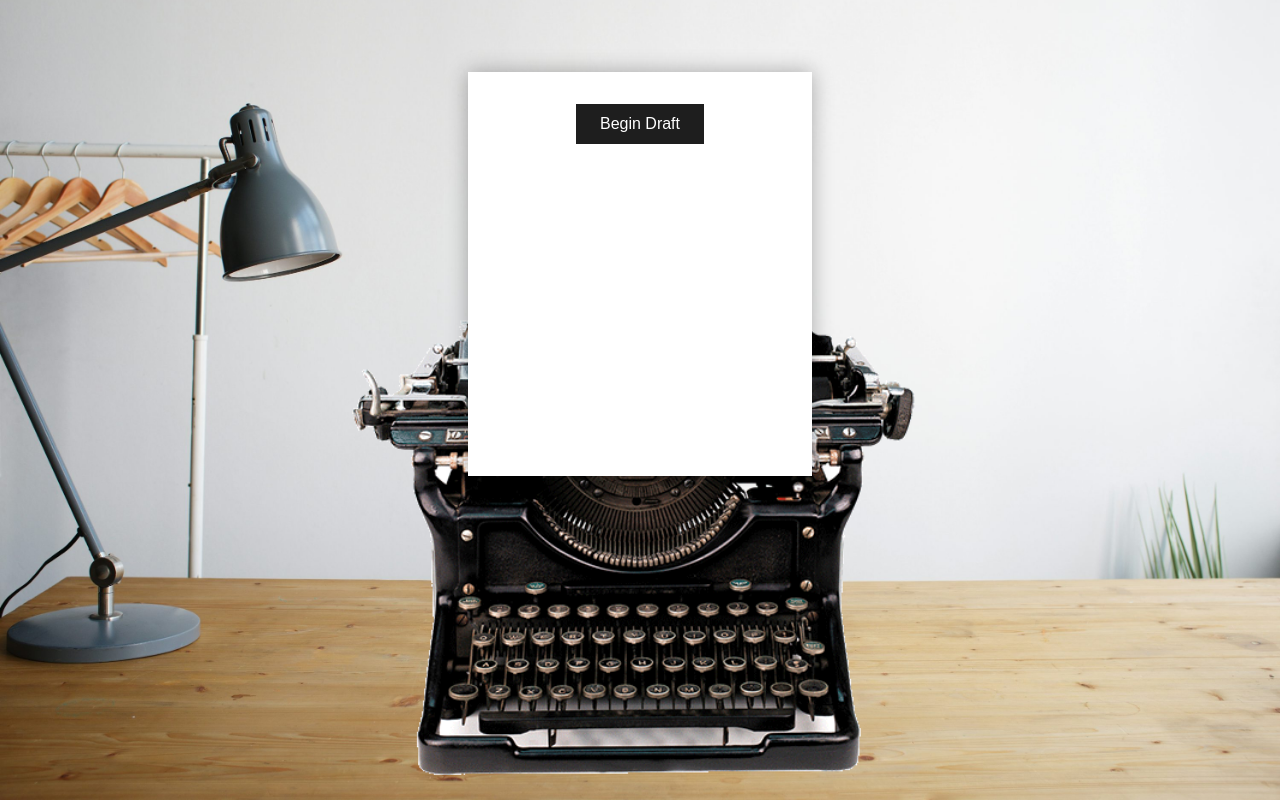
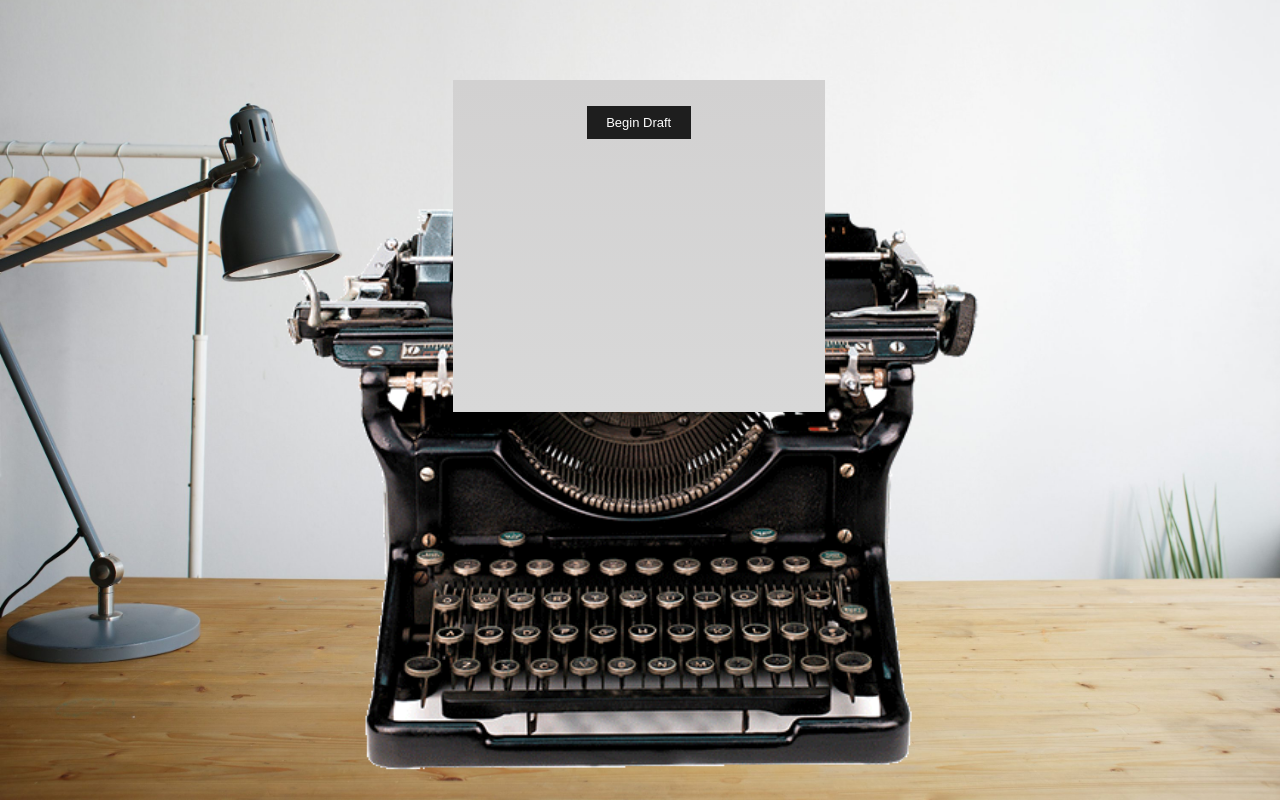
Before and after one commit to Nathan5563/torturedartist, a plain HTML site: page index.html in a window 1280 px wide. Drawn offline with Linux system fonts and the light colour scheme.

Commit message:
Modified background

```diff
--- a/app.css
+++ b/app.css
@@ -6,6 +6,7 @@ body {
   padding: 0;
   height: 100%;
   font-family: "Courier New", monospace;
+  font-size: small;
   background-color: #b38252;
   transition: background-color 0.5s ease;
   display: flex;
@@ -24,24 +25,24 @@ body {
 
 #typewriter {
   position: absolute;
-  bottom: 0;
+  bottom: 0vh;
   left: 50%;
   transform: translateX(-50%);
-  width: 650px;    /* adjust to match typewriter.png */
+  width: 800px;    /* adjust to match typewriter.png */
   z-index: 1;      /* underneath the page */
   pointer-events: none;
 }
 
 #container {
   position: absolute;
-  top: 9%;
-  left: 50%;
+  top: 10vh;
+  left: 49.9%;
   transform: translateX(-50%);
-  background: #fff;
-  width: 280px;
-  height: 340px;
+  background: linear-gradient(to top, #d8d8d8, #d2d1d1);
+  width: 320px;
+  height: 280px;
   padding: 2em;
-  box-shadow: 0 0 20px rgba(0, 0, 0, 0.3);
+  box-shadow: 0 20px -20px rgba(0, 0, 0, 0.3);
   display: flex;
   flex-direction: column;
   align-items: center;
--- a/app.js
+++ b/app.js
@@ -1,7 +1,7 @@
 let poem = [
   ["The", "candle", "burns", "beside", "the", "page,"],
   ["A", "flicker", "dancing", "with", "my", "doubt."],
-  ["Each", "word,", "a", "thread", "I", "dare", "to", "tug—"],
+  ["Each", "word,", "a", "thread", "I", "dare", "to", "tug,"],
   ["Will", "it", "unravel", "me,", "or", "wrap", "me", "up?"],
 ];
 
```
